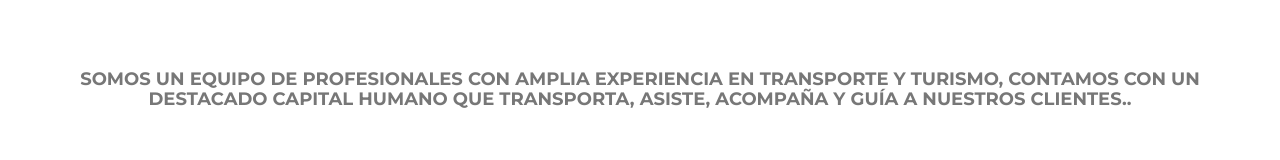
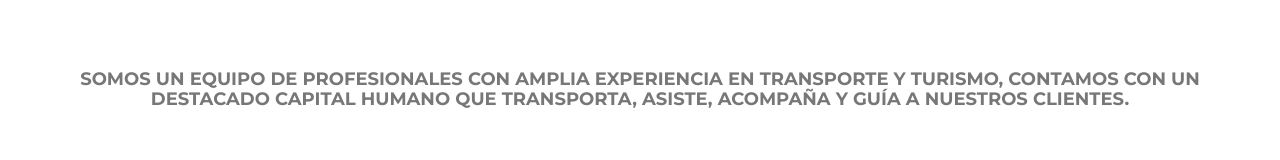
Before and after one commit to btsuu/excursionesdario, a plain HTML site: page index.html in a window 1280 px wide. Shown: the part 2147-2307 px from the top of the page. Drawn offline with nearby package versions, Linux system fonts and the light colour scheme; a web font is replaced by a local one.

Commit message:
Update index.html

```diff
--- a/index.html
+++ b/index.html
@@ -175,7 +175,7 @@
                     <h2 class="section-heading">Empresa</h2>
                     <h3 class="section-subheading text-muted">¿Quienes Somos?</h3>
 		    <h4 class="section-subheading text-muted">
-			Somos un equipo de profesionales con amplia experiencia en transporte y turismo, contamos con un destacado capital humano que transporta, asiste, acompaña y guía a nuestros clientes..</h4>
+			Somos un equipo de profesionales con amplia experiencia en transporte y turismo, contamos con un destacado capital humano que transporta, asiste, acompaña y guía a nuestros clientes.</h4>
                 </div>
             </div>
 	</div>
```
